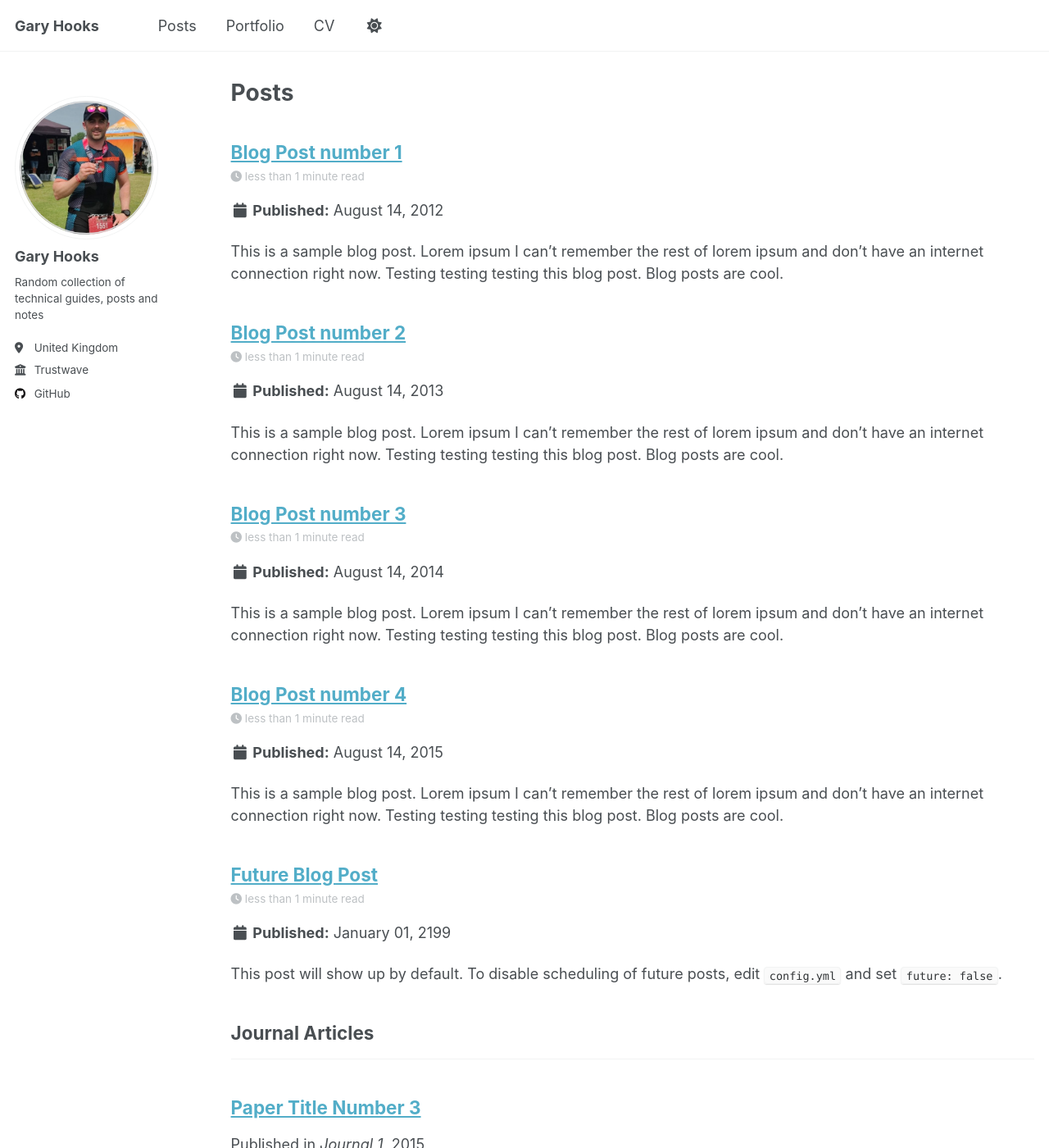
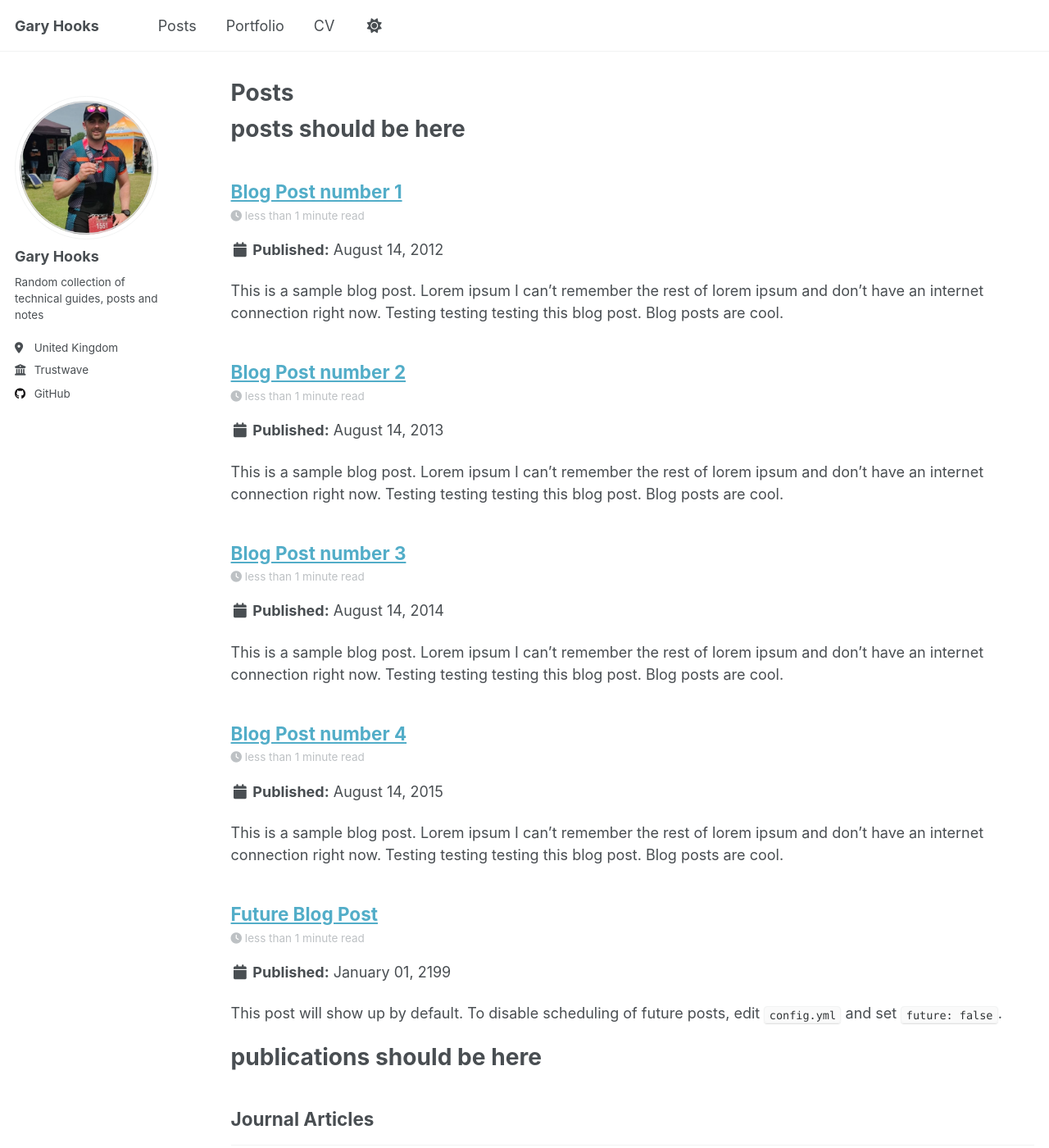
Before and after one commit to garyhooks/garyhooks.github.io, a Jekyll site: the page built from _pages/posts.html, in a window 1280 px wide and 1400 px high. Shown: the whole window at 82% size. Built offline with Jekyll 4.4.1, drawn with Linux system fonts in a browser that asks for light colours; a script that is not in the unit is left out.

Commit message:
Update posts.html

```diff
--- a/_pages/posts.html
+++ b/_pages/posts.html
@@ -14,7 +14,7 @@ redirect_from:
 {% endif %}
 
 {% include base_path %}
-
+<h1> posts should be here </h1>
 <!-- New style rendering if post categories are defined -->
 {% if site.posts_category %}
   {% for category in site.post_category  %}
@@ -36,6 +36,7 @@ redirect_from:
   {% endfor %}
 {% endif %}
 
+<h1> publications should be here </h1>
 <!-- New style rendering if publication categories are defined -->
 {% if site.publication_category %}
   {% for category in site.publication_category  %}
```
